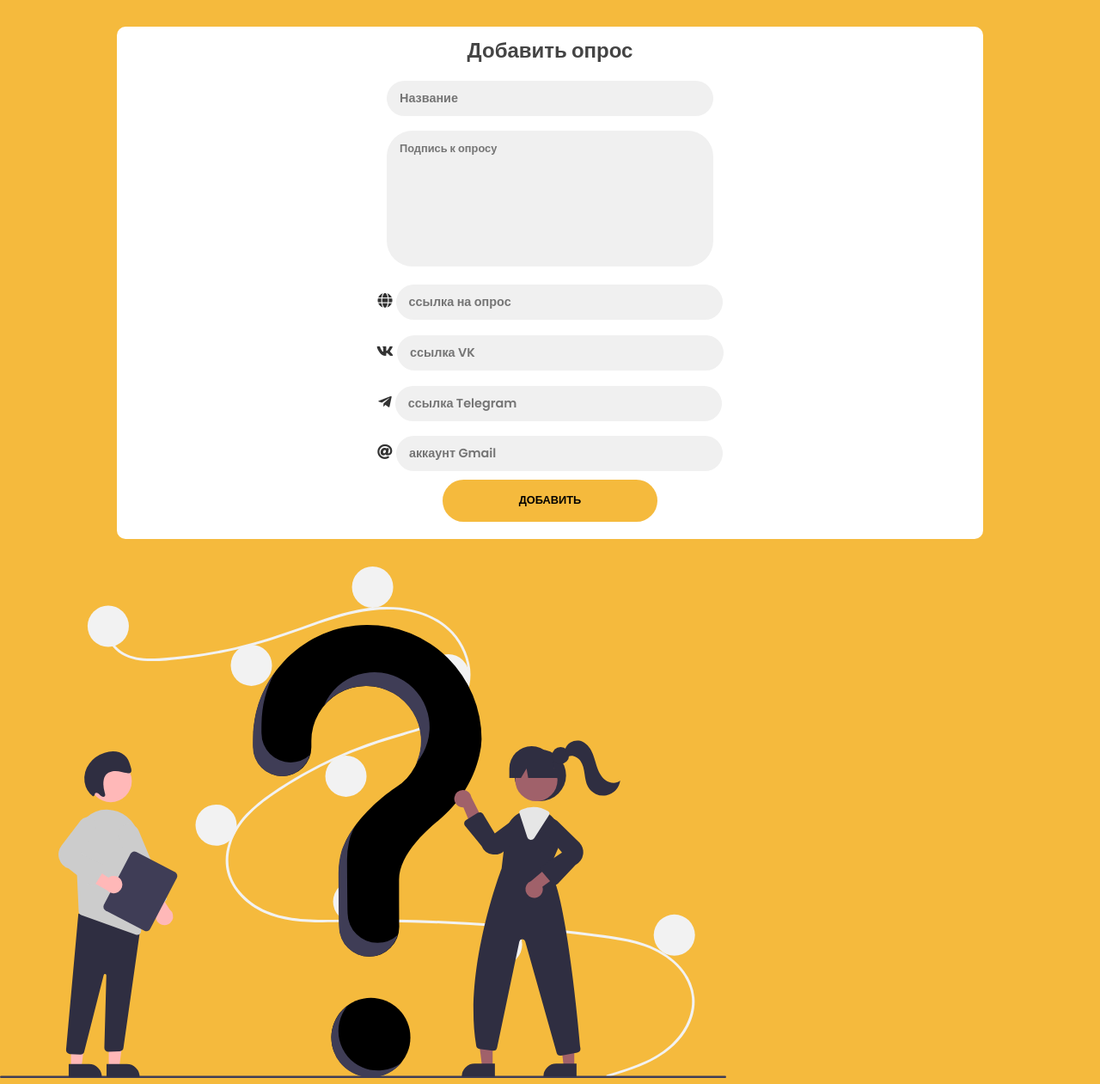
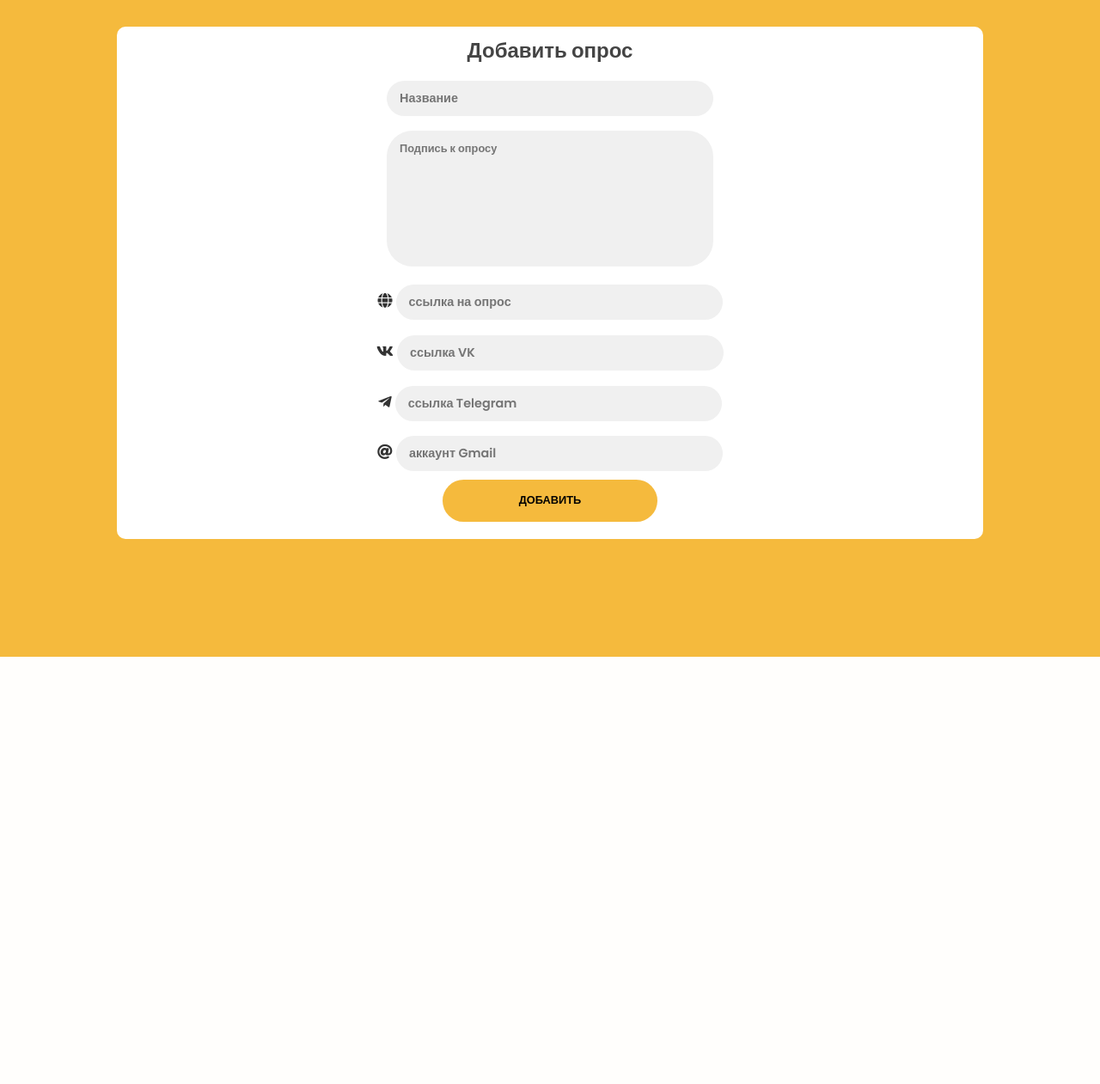
Before and after one commit to nocthu/IVR, a Flask app: page /add_quiz in a window 1280 px wide. Shown: the part 36-1297 px from the top of the page at 86% size. After the commit the page ends 800 px from the top, so only its background shows below. Run offline with Flask 2, Linux system fonts and the light colour scheme; parts of the project's set-up code (start-up, migrations or seed data) failed here and were passed over; some libraries are stand-ins or nearby versions.

Commit message:
design-1

```diff
--- a/templates/add_idea.html
+++ b/templates/add_idea.html
@@ -77,9 +77,9 @@
         </div>
     </form>
 
-    <div class="image">
+    <!-- <div class="image">
         <img src="/static/img/idea.svg" alt="idea-pic">
-    </div>
+    </div> -->
 
 </body>
 </html>
--- a/templates/add_post.html
+++ b/templates/add_post.html
@@ -95,9 +95,9 @@
         </div>
     </form>
 
-    <div class="image">
+    <!-- <div class="image">
         <img src="/static/img/post.svg" alt="post-pic">
-    </div>
+    </div> -->
 
 </body>
 </html>
--- a/templates/add_quiz.html
+++ b/templates/add_quiz.html
@@ -66,9 +66,9 @@
         </div>
     </form>
 
-    <div class="image">
+    <!-- <div class="image">
         <img src="/static/img/quiz.svg" alt="quiz-pic">
-    </div>
+    </div> -->
 
 </body>
 </html>
--- a/templates/add_vacancy.html
+++ b/templates/add_vacancy.html
@@ -58,9 +58,9 @@
         </div>
     </form>
 
-    <div class="image">
+    <!-- <div class="image">
         <img src="/static/img/vacancy.svg" alt="vacancy-pic">
-    </div>
+    </div> -->
 
 </body>
 </html>
--- a/templates/update_idea.html
+++ b/templates/update_idea.html
@@ -65,9 +65,9 @@
         </div>
     </form>
 
-    <div class="image">
+    <!-- <div class="image">
         <img src="/static/img/idea.svg" alt="idea-pic">
-    </div>
+    </div> -->
 
 </body>
 </html>
--- a/templates/update_post.html
+++ b/templates/update_post.html
@@ -82,5 +82,9 @@
         </div>
     </form>
 
+    <!-- <div class="image">
+        <img src="/static/img/post.svg" alt="post-pic">
+    </div> -->
+
 </body>
 </html>
--- a/templates/update_quiz.html
+++ b/templates/update_quiz.html
@@ -54,9 +54,9 @@
         </div>
     </form>
 
-    <div class="image">
+    <!-- <div class="image">
         <img src="/static/img/quiz.svg" alt="quiz-pic">
-    </div>
+    </div> -->
 
 </body>
 </html>
--- a/templates/update_vacancy.html
+++ b/templates/update_vacancy.html
@@ -59,9 +59,9 @@
         </div>
     </form>
 
-    <div class="image">
+    <!-- <div class="image">
         <img src="/static/img/vacancy.svg" alt="vacancy-pic">
-    </div>
+    </div> -->
 
 </body>
 </html>
```
